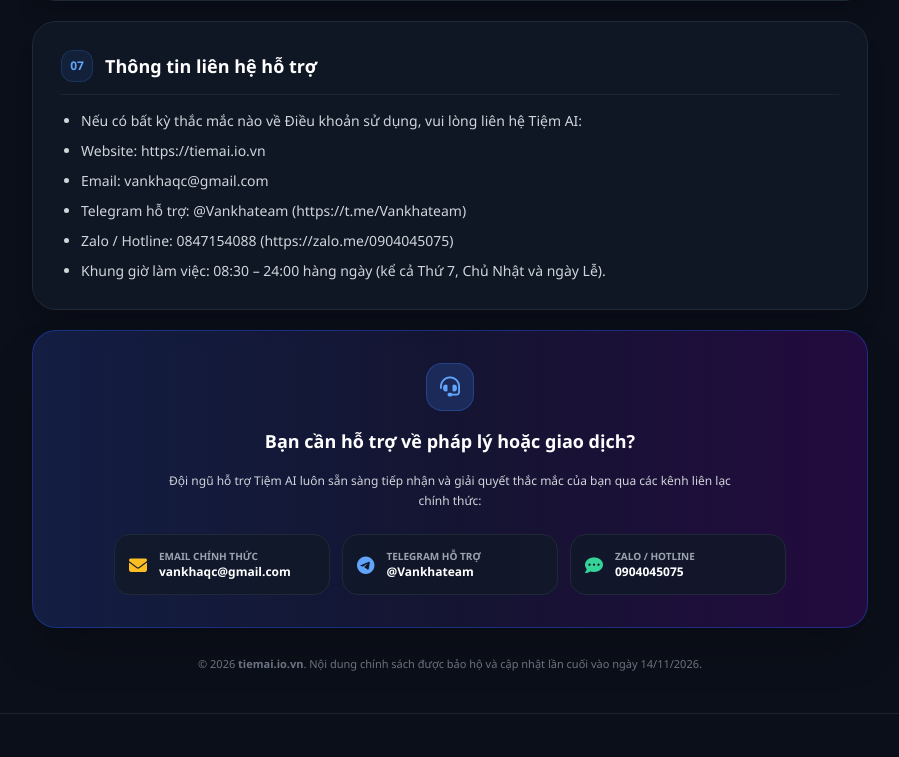
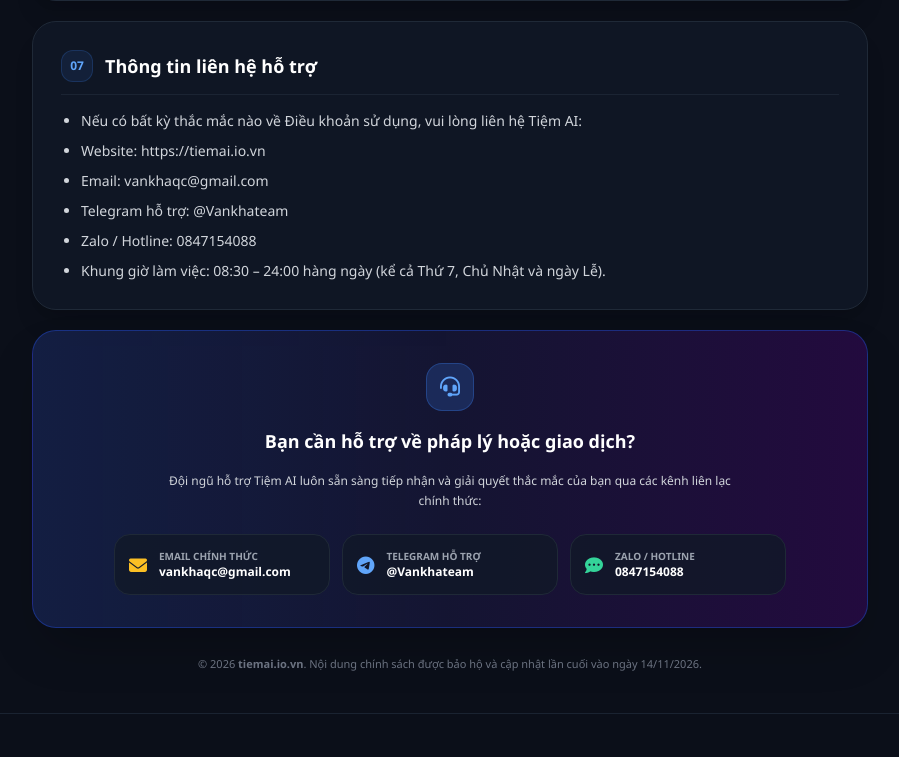
Before and after one commit to Vankhadev/vankhateamshop, a PHP site: page /frontend/phap-ly.php in a window 1280 px wide. Shown: the part 2023-2780 px from the top of the page, without its empty margins (332-1231 px from the left). Run offline with PHP 8.4, Linux system fonts and the light colour scheme; data comes from the database, SQL or seed files in the repository; data that the repository does not hold is empty; some libraries are stand-ins or nearby versions.

Commit message:
fix(footer-contacts): finalize 5-column footer layout, copyright, and unify hotlines to 0847154088

```diff
--- a/frontend/bao-hanh-hoan-tien.php
+++ b/frontend/bao-hanh-hoan-tien.php
@@ -79,7 +79,7 @@ $cacMuc = array (
       1 => 'Website: https://tiemai.io.vn',
       2 => 'Email xử lý khiếu nại: vankhaqc@gmail.com',
       3 => 'Telegram trực tiếp: @Vankhateam ',
-      4 => 'Zalo bảo hành: 0847154088 (https://zalo.me/0904045075)',
+      4 => 'Zalo bảo hành: 0847154088 (https://zalo.me/0847154088)',
       5 => 'Tiệm AI cam kết xử lý công tâm, nhanh gọn và đặt quyền lợi khách hàng lên hàng đầu.',
     ),
   ),
--- a/frontend/chinh-sach-bao-mat.php
+++ b/frontend/chinh-sach-bao-mat.php
@@ -26,7 +26,7 @@ $cacMuc = array (
       1 => 'Website: https://tiemai.io.vn',
       2 => 'Email liên hệ bảo mật: vankhaqc@gmail.com',
       3 => 'Telegram hỗ trợ: @Vankhateam ',
-      4 => 'Zalo / Hotline: 0904045075',
+      4 => 'Zalo / Hotline: 0847154088',
     ),
   ),
   1 =>
@@ -87,7 +87,7 @@ $cacMuc = array (
       1 => 'Website: https://tiemai.io.vn',
       2 => 'Email phụ trách bảo mật: vankhaqc@gmail.com',
       3 => 'Telegram: @Vankhateam ',
-      4 => 'Zalo: 0904045075 (https://zalo.me/0904045075)',
+      4 => 'Zalo: 0847154088 (https://zalo.me/0847154088)',
     ),
   ),
 );
--- a/frontend/chinh-sach-cung-cap-san-pham.php
+++ b/frontend/chinh-sach-cung-cap-san-pham.php
@@ -65,7 +65,7 @@ $cacMuc = array (
       1 => 'Website: https://tiemai.io.vn',
       2 => 'Email: vankhaqc@gmail.com',
       3 => 'Telegram: @Vankhateam ',
-      4 => 'Zalo: 0904045075 (https://zalo.me/0904045075)',
+      4 => 'Zalo: 0847154088 (https://zalo.me/0847154088)',
     ),
   ),
 );
--- a/frontend/chinh-sach-thanh-toan.php
+++ b/frontend/chinh-sach-thanh-toan.php
@@ -63,7 +63,7 @@ $cacMuc = array (
       1 => 'Website: https://tiemai.io.vn',
       2 => 'Email kế toán: vankhaqc@gmail.com',
       3 => 'Telegram hỗ trợ: @Vankhateam ',
-      4 => 'Zalo trực ban: 0904045075',
+      4 => 'Zalo trực ban: 0847154088',
     ),
   ),
 );
--- a/frontend/dieu-khoan-dai-ly.php
+++ b/frontend/dieu-khoan-dai-ly.php
@@ -84,7 +84,7 @@ $cacMuc = array (
       1 => 'Website: https://tiemai.io.vn',
       2 => 'Email đối tác: vankhaqc@gmail.com',
       3 => 'Telegram quản lý đại lý: @Vankhateam ',
-      4 => 'Zalo quản lý: 0904045075 (https://zalo.me/0904045075)',
+      4 => 'Zalo quản lý: 0847154088 (https://zalo.me/0847154088)',
     ),
   ),
 );
--- a/frontend/dieu-khoan-su-dung.php
+++ b/frontend/dieu-khoan-su-dung.php
@@ -87,7 +87,7 @@ $cacMuc = array (
       1 => 'Website: https://tiemai.io.vn',
       2 => 'Email: vankhaqc@gmail.com',
       3 => 'Telegram hỗ trợ: @Vankhateam ',
-      4 => 'Zalo / Hotline: 0847154088 (https://zalo.me/0904045075)',
+      4 => 'Zalo / Hotline: 0847154088 (https://zalo.me/0847154088)',
       5 => 'Khung giờ làm việc: 08:30 – 24:00 hàng ngày (kể cả Thứ 7, Chủ Nhật và ngày Lễ).',
     ),
   ),
--- a/frontend/includes/footer.php
+++ b/frontend/includes/footer.php
@@ -56,7 +56,7 @@ if (isset($pdo)) {
         <!-- Bố cục 5 cột chuẩn xác theo thiết kế -->
         <div class="grid grid-cols-1 sm:grid-cols-2 md:grid-cols-3 lg:grid-cols-5 gap-8 lg:gap-6 text-left">
 
-            <!-- Cột 1: Thương hiệu & Giới thiệu (Không có hộ kinh doanh / MST) -->
+            <!-- Cột 1: Thương hiệu & Giới thiệu -->
             <div class="space-y-3 sm:col-span-2 md:col-span-3 lg:col-span-1">
                 <div class="flex items-center gap-3">
                     <div class="w-10 h-10 rounded-2xl bg-gradient-to-tr from-blue-600 via-indigo-600 to-purple-600 flex items-center justify-center text-white shadow-lg shadow-blue-500/20 flex-shrink-0">
@@ -148,7 +148,7 @@ if (isset($pdo)) {
         <!-- Dòng bản quyền chân trang (Giữ nguyên theo đúng yêu cầu) -->
         <div class="mt-12 pt-6 border-t border-gray-800/80 flex flex-col md:flex-row items-center justify-between gap-4 text-gray-400 text-[11px]">
             <p class="text-center md:text-left leading-relaxed">
-                &copy; 2026 Tiemai.io.vn - Cung Cấp Api Ai Agent - Hệ Thống Cung Cấp API AI & Phần Mềm Bản Quyền 24/7. All rights reserved.
+                © 2026 Tiemai.io.vn - Cung Cấp Api Ai Agent - Hệ Thống Cung Cấp API AI & Phần Mềm Bản Quyền 24/7. All rights reserved.
             </p>
             <div class="flex items-center gap-4 text-xs font-medium">
                 <a href="/chinh-sach-bao-mat" class="text-gray-400 hover:text-white transition">Chính sách</a>
--- a/frontend/includes/header.php
+++ b/frontend/includes/header.php
@@ -55,7 +55,7 @@ if ((!isset($topUsers) || !is_array($topUsers)) && isset($pdo)) {
 
 $tenWebsiteHeader = function_exists('layCaiDatHeThong') ? layCaiDatHeThong('site_name', defined('SHOP_NAME') ? SHOP_NAME : 'TiemAI.io.vn') : (defined('SHOP_NAME') ? SHOP_NAME : 'TiemAI.io.vn');
 $tenNganHeader = trim(explode(' - ', $tenWebsiteHeader)[0]);
-$soZaloHeader = function_exists('layCaiDatHeThong') ? layCaiDatHeThong('site_contact_zalo', defined('SHOP_ZALO') ? SHOP_ZALO : '0904045075') : (defined('SHOP_ZALO') ? SHOP_ZALO : '0904045075');
+$soZaloHeader = function_exists('layCaiDatHeThong') ? layCaiDatHeThong('site_contact_zalo', defined('SHOP_ZALO') ? SHOP_ZALO : '0847154088') : (defined('SHOP_ZALO') ? SHOP_ZALO : '0847154088');
 $linkTeleHeader = function_exists('layCaiDatHeThong') ? layCaiDatHeThong('site_contact_telegram', defined('SHOP_TELEGRAM') ? SHOP_TELEGRAM : 'https://t.me/vankhashop') : (defined('SHOP_TELEGRAM') ? SHOP_TELEGRAM : 'https://t.me/vankhashop');
 ?>
 
--- a/frontend/phap-ly.php
+++ b/frontend/phap-ly.php
@@ -87,8 +87,8 @@ $chinhSach = [
                     'Nếu có bất kỳ thắc mắc nào về Điều khoản sử dụng, vui lòng liên hệ Tiệm AI:',
                     'Website: https://tiemai.io.vn',
                     'Email: vankhaqc@gmail.com',
-                    'Telegram hỗ trợ: @Vankhateam (https://t.me/Vankhateam)',
-                    'Zalo / Hotline: 0847154088 (https://zalo.me/0904045075)',
+                    'Telegram hỗ trợ: @Vankhateam ',
+                    'Zalo / Hotline: 0847154088 ',
                     'Khung giờ làm việc: 08:30 – 24:00 hàng ngày (kể cả Thứ 7, Chủ Nhật và ngày Lễ).'
                 ]
             ]
@@ -144,8 +144,8 @@ $chinhSach = [
                     'Mọi ý kiến đóng góp hoặc thắc mắc về Quy chế hoạt động, vui lòng liên hệ Ban quản trị Tiệm AI:',
                     'Website: https://tiemai.io.vn',
                     'Email điều hành: vankhaqc@gmail.com',
-                    'Telegram: @Vankhateam (https://t.me/Vankhateam)',
-                    'Zalo: 0904045075 (https://zalo.me/0904045075)'
+                    'Telegram: @Vankhateam ',
+                    'Zalo: 0847154088 '
                 ]
             ]
         ]
@@ -193,8 +193,8 @@ $chinhSach = [
                     'Mọi vấn đề liên quan đến chuyển khoản, đối soát tiền và kích hoạt đơn hàng:',
                     'Website: https://tiemai.io.vn',
                     'Email kế toán: vankhaqc@gmail.com',
-                    'Telegram hỗ trợ: @Vankhateam (https://t.me/Vankhateam)',
-                    'Zalo trực ban: 0904045075'
+                    'Telegram hỗ trợ: @Vankhateam ',
+                    'Zalo trực ban: 0847154088'
                 ]
             ]
         ]
@@ -244,8 +244,8 @@ $chinhSach = [
                     'Nếu cần hỗ trợ kỹ thuật cài đặt hoặc nhận mã:',
                     'Website: https://tiemai.io.vn',
                     'Email: vankhaqc@gmail.com',
-                    'Telegram: @Vankhateam (https://t.me/Vankhateam)',
-                    'Zalo: 0904045075 (https://zalo.me/0904045075)'
+                    'Telegram: @Vankhateam ',
+                    'Zalo: 0847154088 '
                 ]
             ]
         ]
@@ -307,8 +307,8 @@ $chinhSach = [
                     'Mọi khiếu nại và yêu cầu bảo hành được tiếp nhận chính thức qua:',
                     'Website: https://tiemai.io.vn',
                     'Email xử lý khiếu nại: vankhaqc@gmail.com',
-                    'Telegram trực tiếp: @Vankhateam (https://t.me/Vankhateam)',
-                    'Zalo bảo hành: 0847154088 (https://zalo.me/0904045075)',
+                    'Telegram trực tiếp: @Vankhateam ',
+                    'Zalo bảo hành: 0847154088 ',
                     'Tiệm AI cam kết xử lý công tâm, nhanh gọn và đặt quyền lợi khách hàng lên hàng đầu.'
                 ]
             ]
@@ -374,8 +374,8 @@ $chinhSach = [
                     'Quý đối tác có nhu cầu hợp tác đại lý hoặc kết nối API nguồn cung sỉ, vui lòng liên hệ:',
                     'Website: https://tiemai.io.vn',
                     'Email đối tác: vankhaqc@gmail.com',
-                    'Telegram quản lý đại lý: @Vankhateam (https://t.me/Vankhateam)',
-                    'Zalo quản lý: 0904045075 (https://zalo.me/0904045075)'
+                    'Telegram quản lý đại lý: @Vankhateam ',
+                    'Zalo quản lý: 0847154088 '
                 ]
             ]
         ]
@@ -394,8 +394,8 @@ $chinhSach = [
                     'Tiệm AI (tiemai.io.vn) là đơn vị kiểm soát và xử lý dữ liệu cá nhân đối với các thông tin bạn cung cấp khi đăng ký tài khoản, đặt mua mã API và liên hệ hỗ trợ.',
                     'Website: https://tiemai.io.vn',
                     'Email liên hệ bảo mật: vankhaqc@gmail.com',
-                    'Telegram hỗ trợ: @Vankhateam (https://t.me/Vankhateam)',
-                    'Zalo / Hotline: 0904045075'
+                    'Telegram hỗ trợ: @Vankhateam ',
+                    'Zalo / Hotline: 0847154088'
                 ]
             ],
             [
@@ -443,8 +443,8 @@ $chinhSach = [
                     'Mọi thắc mắc, phản ánh hoặc yêu cầu liên quan đến Chính sách bảo mật dữ liệu cá nhân, vui lòng liên hệ:',
                     'Website: https://tiemai.io.vn',
                     'Email phụ trách bảo mật: vankhaqc@gmail.com',
-                    'Telegram: @Vankhateam (https://t.me/Vankhateam)',
-                    'Zalo: 0904045075 (https://zalo.me/0904045075)'
+                    'Telegram: @Vankhateam ',
+                    'Zalo: 0847154088 '
                 ]
             ]
         ]
@@ -548,11 +548,11 @@ $tenWebsite = 'Tiệm AI';
                                 <div class="text-xs font-bold text-white truncate">@Vankhateam</div>
                             </div>
                         </a>
-                        <a href="https://zalo.me/0904045075" target="_blank" rel="noopener noreferrer" class="bg-gray-900/80 border border-gray-800 hover:border-blue-500/40 p-3.5 rounded-2xl flex items-center gap-3 transition group">
+                        <a href="https://zalo.me/0847154088" target="_blank" rel="noopener noreferrer" class="bg-gray-900/80 border border-gray-800 hover:border-blue-500/40 p-3.5 rounded-2xl flex items-center gap-3 transition group">
                             <i class="fas fa-comment-dots text-emerald-400 text-lg group-hover:scale-110 transition-transform"></i>
                             <div class="overflow-hidden">
                                 <div class="text-[10px] text-gray-400 uppercase font-bold">Zalo / Hotline</div>
-                                <div class="text-xs font-bold text-white truncate">0904045075</div>
+                                <div class="text-xs font-bold text-white truncate">0847154088</div>
                             </div>
                         </a>
                     </div>
--- a/frontend/quy-che-hoat-dong.php
+++ b/frontend/quy-che-hoat-dong.php
@@ -72,7 +72,7 @@ $cacMuc = array (
       1 => 'Website: https://tiemai.io.vn',
       2 => 'Email điều hành: vankhaqc@gmail.com',
       3 => 'Telegram: @Vankhateam ',
-      4 => 'Zalo: 0904045075 (https://zalo.me/0904045075)',
+      4 => 'Zalo: 0847154088 (https://zalo.me/0847154088)',
     ),
   ),
 );
```
